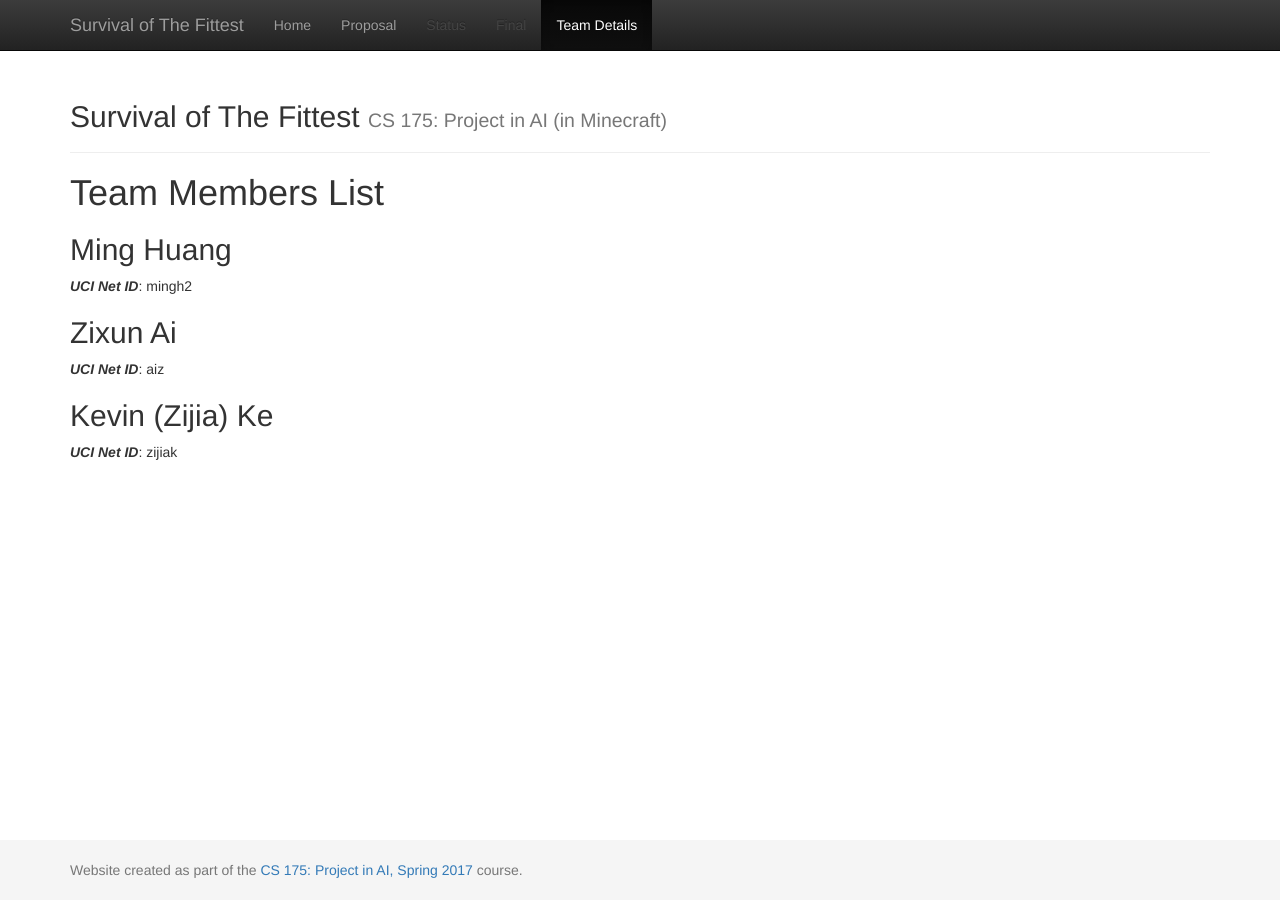
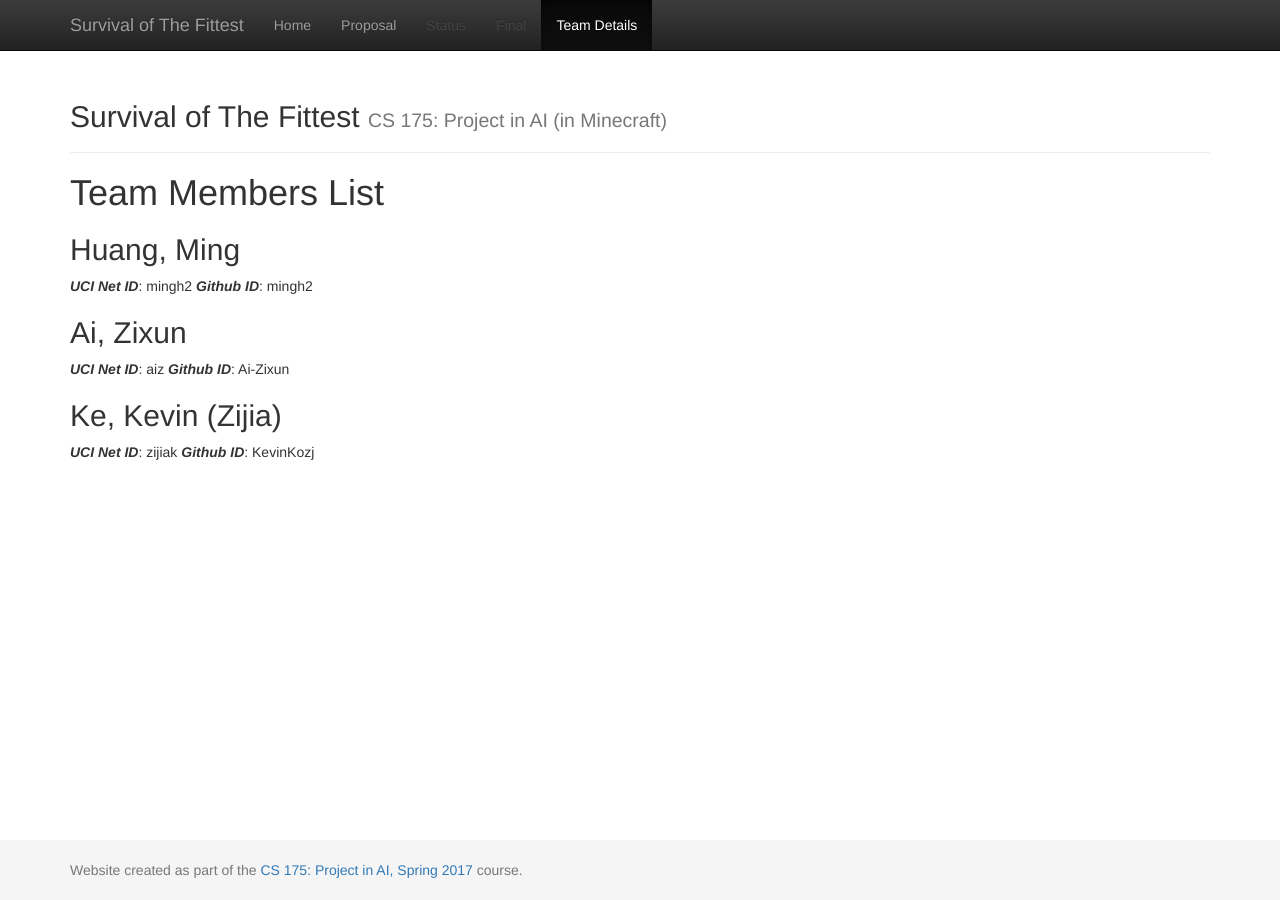
Before and after one commit to mingh2/SurvivalOfTheFittest, a Jekyll site: the page built from docs/team.md, in a window 1280 px wide. Built offline with Jekyll 4.4.1, drawn with Linux system fonts in a browser that asks for light colours.

Commit message:
Update team.md

```diff
--- a/docs/team.md
+++ b/docs/team.md
@@ -5,11 +5,14 @@ title:  Team
 
 # Team Members List
 
-## Ming Huang
+## Huang, Ming
 ***UCI Net ID***: mingh2
+***Github ID***: mingh2
 
-## Zixun Ai
+## Ai, Zixun
 ***UCI Net ID***: aiz
+***Github ID***: Ai-Zixun
 
-## Kevin (Zijia) Ke
+## Ke, Kevin (Zijia)
 ***UCI Net ID***: zijiak
+***Github ID***: KevinKozj
```
